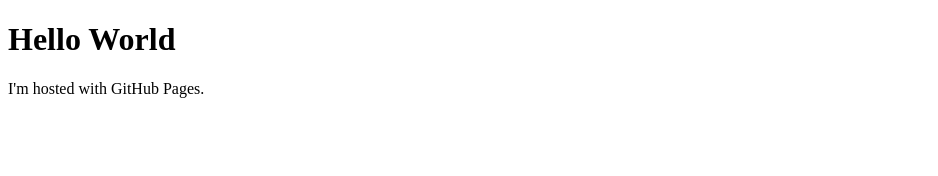
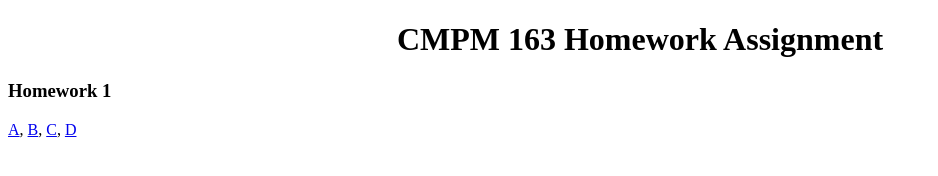
Before and after one commit to mjloyola/mjloyola.github.io, a plain HTML site: page index.html in a window 1280 px wide. Shown: the whole page, without its empty margins (0-938 px from the left). Drawn offline with Linux system fonts and the light colour scheme.

Commit message:
links added

```diff
--- a/index.html
+++ b/index.html
@@ -1,7 +1,13 @@
 <!DOCTYPE html>
 <html>
 <body>
-<h1>Hello World</h1>
-<p>I'm hosted with GitHub Pages.</p>
+	<h1 style="text-align: center">CMPM 163 Homework Assignment</h1>
+	<p>
+		<h3>Homework 1</h3>
+		<a href="https://mjloyola.github.io/homework/homework1/homework1a.html">A</a>,
+		<a href="https://mjloyola.github.io/homework/homework1/homework1b.html">B</a>,
+		<a href="https://mjloyola.github.io/homework/homework1/homework1c.html">C</a>,
+		<a href="https://mjloyola.github.io/homework/homework1/homework1d.html">D</a>
+	</p>
 </body>
 </html>
```
